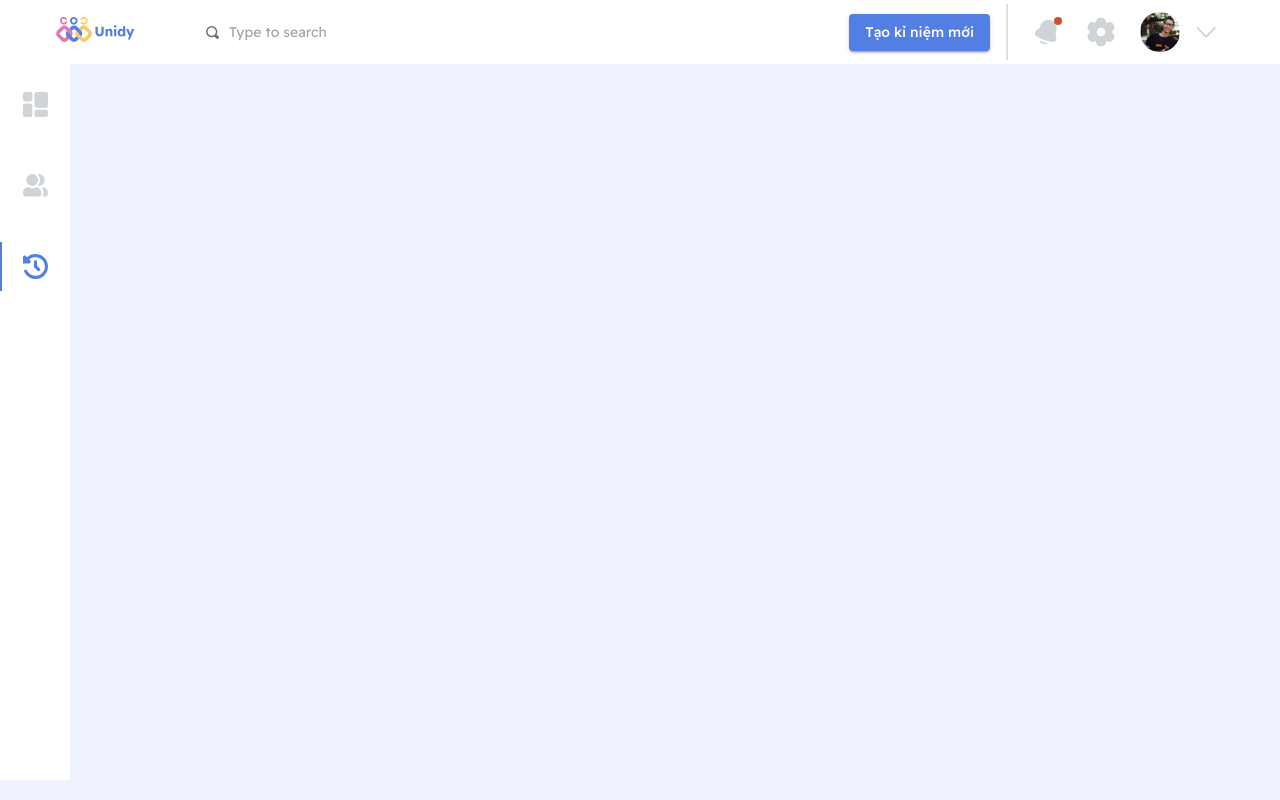
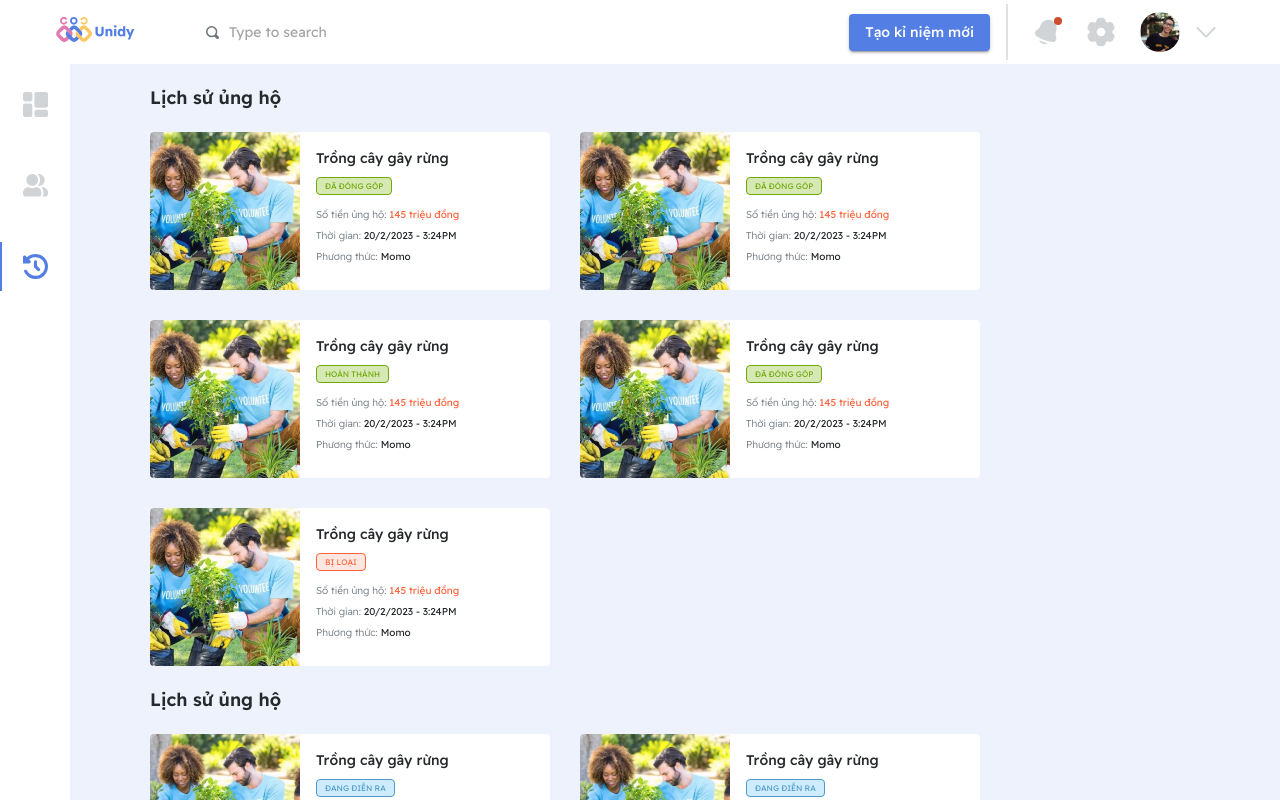
Before and after one commit to thoaikun/unidy_frontend, a Next.js app: page /history in a window 1280 px wide. Built offline with nearby package versions, Linux system fonts and the light colour scheme.

Commit message:
add history page

```diff
--- a/src/app/(dashboard)/history/page.tsx
+++ b/src/app/(dashboard)/history/page.tsx
@@ -1,6 +1,121 @@
+import JoinedCard from "@/component/joined-card"
+import SupportedCard from "@/component/supported-card"
+import { Grid, Typography } from "@mui/material"
+
+const supportedHistory = [
+  {
+    media: '/examples/post-media-2.webp',
+    title: 'Trồng cây gây rừng',
+    status: 0,
+    money: '145 triệu đồng',
+    time: '20/2/2023 - 3:24PM',
+    method: 'Momo',
+  },
+  {
+    media: '/examples/post-media-2.webp',
+    title: 'Trồng cây gây rừng',
+    status: 0,
+    money: '145 triệu đồng',
+    time: '20/2/2023 - 3:24PM',
+    method: 'Momo',
+  },
+  {
+    media: '/examples/post-media-2.webp',
+    title: 'Trồng cây gây rừng',
+    status: 1,
+    money: '145 triệu đồng',
+    time: '20/2/2023 - 3:24PM',
+    method: 'Momo',
+  },
+  {
+    media: '/examples/post-media-2.webp',
+    title: 'Trồng cây gây rừng',
+    status: 0,
+    money: '145 triệu đồng',
+    time: '20/2/2023 - 3:24PM',
+    method: 'Momo',
+  },
+  {
+    media: '/examples/post-media-2.webp',
+    title: 'Trồng cây gây rừng',
+    status: -1,
+    money: '145 triệu đồng',
+    time: '20/2/2023 - 3:24PM',
+    method: 'Momo',
+  },
+]
+
+const joinedHistory = [
+  {
+    media: '/examples/post-media-2.webp',
+    title: 'Trồng cây gây rừng',
+    status: 0,
+    time: '1/23/2023 - 3.32AM',
+    numberVolunteers: 100,
+    maxVolunteers: 120,
+  },
+  {
+    media: '/examples/post-media-2.webp',
+    title: 'Trồng cây gây rừng',
+    status: 0,
+    time: '1/23/2023 - 3.32AM',
+    numberVolunteers: 100,
+    maxVolunteers: 120,
+  },
+  {
+    media: '/examples/post-media-2.webp',
+    title: 'Trồng cây gây rừng',
+    status: 0,
+    time: '1/23/2023 - 3.32AM',
+    numberVolunteers: 100,
+    maxVolunteers: 120,
+  },
+  {
+    media: '/examples/post-media-2.webp',
+    title: 'Trồng cây gây rừng',
+    status: 0,
+    time: '1/23/2023 - 3.32AM',
+    numberVolunteers: 100,
+    maxVolunteers: 120,
+  },
+  {
+    media: '/examples/post-media-2.webp',
+    title: 'Trồng cây gây rừng',
+    status: 0,
+    time: '1/23/2023 - 3.32AM',
+    numberVolunteers: 100,
+    maxVolunteers: 120,
+  },
+]
+
 const HistoryPage = () => {
   return (
-    <></>
+    <>
+      {supportedHistory &&
+        <>
+          <Typography variant='h5' my={2.75}>Lịch sử ủng hộ</Typography>
+          <Grid container spacing={3.75} width={860}>
+            {supportedHistory.map((item, index) => (
+              <Grid item key={index}>
+                <SupportedCard data={item} />
+              </Grid>
+            ))}
+          </Grid>
+        </>
+      }
+      {joinedHistory &&
+        <>
+          <Typography variant='h5' my={2.75}>Lịch sử ủng hộ</Typography>
+          <Grid container spacing={3.75} width={860}>
+            {joinedHistory.map((item, index) => (
+              <Grid item key={index}>
+                <JoinedCard data={item} />
+              </Grid>
+            ))}
+          </Grid>
+        </>
+      }
+    </>
   )
 }
 
--- a/src/component/joined-card/index.tsx
+++ b/src/component/joined-card/index.tsx
@@ -4,23 +4,27 @@ import { Card, CardContent, CardMedia, Grid, Typography, useTheme } from '@mui/m
 
 interface Props {
   data: {
-    media: string
-    status: string
-    color: 'success' | 'error' | 'info'
-  }
+    media: string,
+    title: string,
+    status: number,
+    time: string,
+    numberVolunteers: number,
+    maxVolunteers: number,
+  },
+  size?: 'small' | 'medium'
 }
 
-const JoinedCard = ({ data }: Props) => {
+const JoinedCard = ({ data, size = 'medium' }: Props) => {
   const theme = useTheme()
 
   return (
-    <Card sx={{ width: 480, mt: 3, boxShadow: 'none', borderRadius: 1, display: 'flex' }}>
+    <Card sx={{ width: size === 'medium' ? 400 : 360, boxShadow: 'none', borderRadius: 1, display: 'flex' }}>
       <CardMedia component='img' image={data.media} sx={{ width: 150 }} />
 
       <CardContent>
         <Grid container alignItems='center'>
           <Grid item xs={12}>
-            <Typography fontWeight={500}>Trồng cây gây rừng</Typography>
+            <Typography fontWeight={500}>{data.title}</Typography>
           </Grid>
 
           <Grid
@@ -32,15 +36,17 @@ const JoinedCard = ({ data }: Props) => {
             my={1}
             borderRadius={1}
             height={18}
-            border={`1px solid ${theme.palette[data.color].main}`}
-            sx={{ backgroundColor: theme.palette[data.color][200], }}>
-            <Typography fontSize='0.5rem' color={theme.palette[data.color].main}>{data.status}</Typography>
+            border={`1px solid ${theme.palette[data.status < 0 ? 'error' : data.status > 0 ? 'success' : 'info'][data.status < 0 ? 300 : data.status > 0 ? 600 : 500]}`}
+            sx={{ backgroundColor: theme.palette[data.status < 0 ? 'error' : data.status > 0 ? 'success' : 'info'][data.status === 0 ? 200 : 100], }}>
+            <Typography fontSize='0.5rem' color={theme.palette[data.status < 0 ? 'error' : data.status > 0 ? 'success' : 'info'][data.status < 0 ? 300 : data.status > 0 ? 600 : 500]}>
+              {data.status < 0 ? 'ĐÃ HỦY' : data.status > 0 ? 'ĐÃ KẾT THÚC' : 'ĐANG ĐIỄN RA'}
+            </Typography>
           </Grid>
 
           <Grid item xs={12}>
             <Typography variant='caption' fontWeight={300}>
               Đăng ký lúc: <span style={{ color: theme.palette.text.primary, fontWeight: 400 }}>
-                1/23/2023 - 3.32AM
+                {data.time}
               </span>
             </Typography>
           </Grid>
@@ -48,7 +54,7 @@ const JoinedCard = ({ data }: Props) => {
           <Grid item xs={12}>
             <Typography variant='caption' fontWeight={300}>
               Tình nguyện viên <span style={{ color: theme.palette.text.primary, fontWeight: 400 }}>
-                100/120 người
+                {data.numberVolunteers}/{data.maxVolunteers} người
               </span>
             </Typography>
           </Grid>
--- a/src/component/personal-information/index.tsx
+++ b/src/component/personal-information/index.tsx
@@ -10,7 +10,7 @@ const PersonalInformation = ({ isOrganization }: Props) => {
   const theme = useTheme()
 
   return (
-    <Card sx={{ width: 480, boxShadow: 'none', p: 1 }}>
+    <Card sx={{ width: 360, boxShadow: 'none', p: 1 }}>
       <CardContent>
         <Grid container spacing={2}>
           <Grid item xs={12}>
--- a/src/component/side-bar/index.tsx
+++ b/src/component/side-bar/index.tsx
@@ -49,7 +49,7 @@ const SideBar = () => {
       orientation='vertical'
       value={value}
       onChange={handleChange}
-      sx={{ height: 'calc(100% - 84px)', backgroundColor: '#ffffff', position: 'absolute' }}
+      sx={{ height: 'calc(100% - 64px)', backgroundColor: '#ffffff', position: 'absolute' }}
       TabIndicatorProps={{ sx: { left: 0 } }}
     >
       {data.map((item, index) => (
--- /dev/null
+++ b/src/component/supported-card/index.tsx
@@ -0,0 +1,74 @@
+'use client'
+
+import { Card, CardContent, CardMedia, Grid, Typography, useTheme } from '@mui/material'
+
+interface Props {
+  data: {
+    media: string,
+    title: string,
+    status: number,
+    money: string,
+    time: string,
+    method: string,
+  }
+}
+
+const SupportedCard = ({ data }: Props) => {
+  const theme = useTheme()
+
+  return (
+    <Card sx={{ width: 400, boxShadow: 'none', borderRadius: 1, display: 'flex' }}>
+      <CardMedia component='img' image={data.media} sx={{ width: 150 }} />
+
+      <CardContent>
+        <Grid container alignItems='center'>
+          <Grid item xs={12}>
+            <Typography fontWeight={500}>{data.title}</Typography>
+          </Grid>
+
+          <Grid
+            item
+            xs='auto'
+            container
+            alignItems='center'
+            px={1}
+            my={1}
+            borderRadius={1}
+            height={18}
+            border={`1px solid ${theme.palette[data.status < 0 ? 'error' : 'success'][data.status < 0 ? 300 : 600]}`}
+            sx={{ backgroundColor: theme.palette[data.status < 0 ? 'error' : 'success'][100], }}>
+            <Typography fontSize='0.5rem' color={theme.palette[data.status < 0 ? 'error' : 'success'][data.status < 0 ? 300 : 600]}>
+              {data.status === -1 ? 'BỊ LOẠI' : data.status === 0 ? 'ĐÃ ĐÓNG GÓP' : 'HOÀN THÀNH'}
+            </Typography>
+          </Grid>
+
+          <Grid item xs={12}>
+            <Typography variant='caption' fontWeight={300}>
+              Số tiền ủng hộ: <span style={{ color: theme.palette.error[300], fontWeight: 400 }}>
+                {data.money}
+              </span>
+            </Typography>
+          </Grid>
+
+          <Grid item xs={12}>
+            <Typography variant='caption' fontWeight={300}>
+              Thời gian: <span style={{ color: theme.palette.text.primary, fontWeight: 400 }}>
+                {data.time}
+              </span>
+            </Typography>
+          </Grid>
+
+          <Grid item xs={12}>
+            <Typography variant='caption' fontWeight={300}>
+              Phương thức: <span style={{ color: theme.palette.text.primary, fontWeight: 400 }}>
+                {data.method}
+              </span>
+            </Typography>
+          </Grid>
+        </Grid>
+      </CardContent>
+    </Card>
+  )
+}
+
+export default SupportedCard
--- a/src/component/theme/index.tsx
+++ b/src/component/theme/index.tsx
@@ -133,7 +133,7 @@ const theme = createTheme({
       },
     },
     h5: {
-      fontSize: '1.125rem',
+      fontSize: '1.125rem', // 18px
       fontWeight: 600,
     },
     h6: {
```
Also changed, not shown: src/app/(dashboard)/profile/page.tsx (+27 -15 lines).
